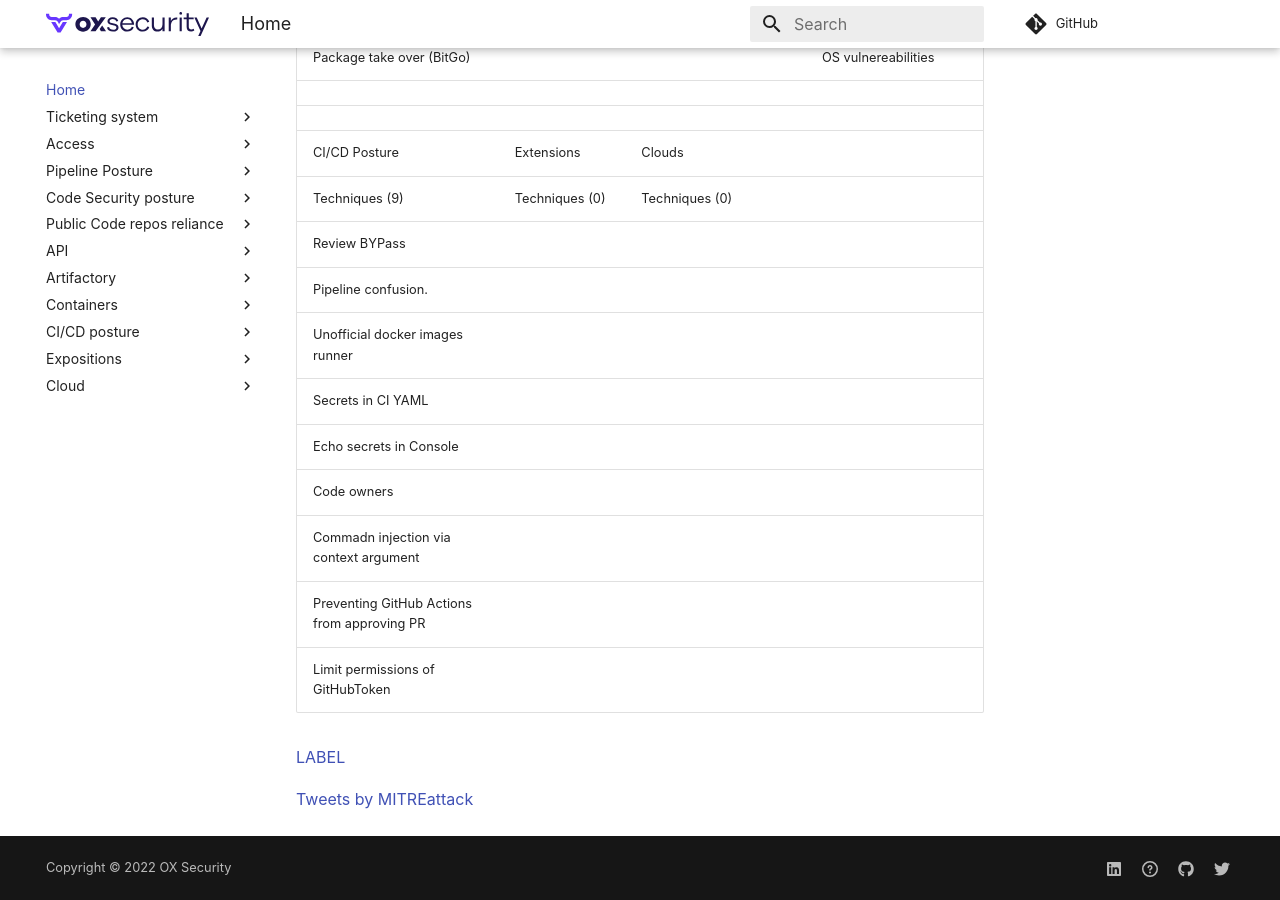
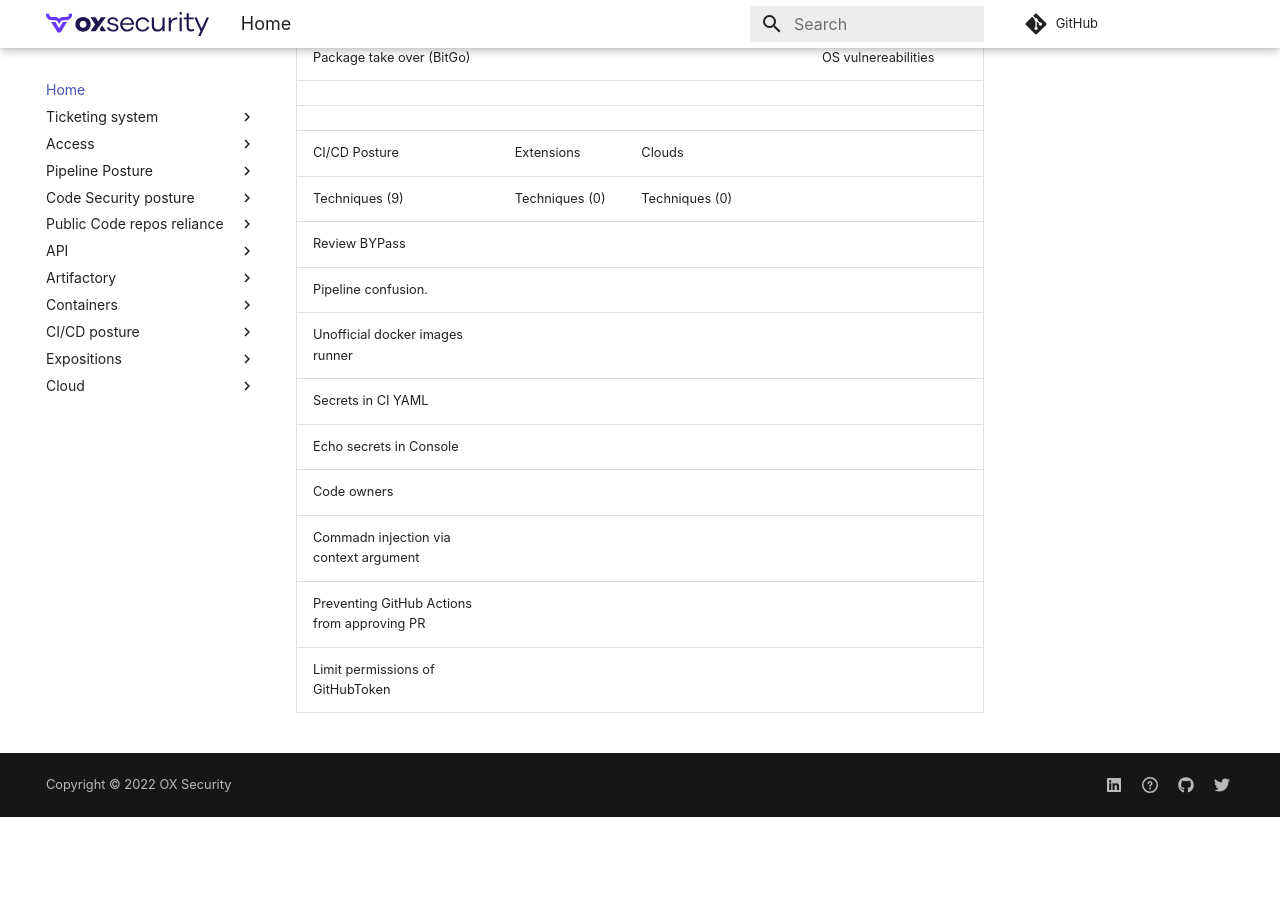
Before and after one commit to oxsecurity/oxsecurity.github.io, an MkDocs documentation site: the page built from docs/index.md, in a window 1280 px wide and 900 px high, scrolled down 1082 px. Built offline with MkDocs 1.6.1 and Material for MkDocs 9.7.7, drawn with Linux system fonts in a browser that asks for light colours; some web fonts are replaced; comment, search, counter and statistics services are not loaded; after the commit the page ends 1899 px from its top, so only the background shows below that.

Commit message:
fix index page

```diff
--- a/docs/index.md
+++ b/docs/index.md
@@ -5,10 +5,10 @@
 
 | Ticketing System Access                      | Access Techniques           | Pipeline Posture                     | Code Security posture          |
 | ---------------------------------------------| ----------------------------| -------------------------------------| -------------------------------|
-'Techniques (3)'                               | Techniques (1)              | Techniques (10)                      | Techniques (6)                 |
-'Password in the ticketing system'             | Missing 2FA                 | Admin/repo admin                     | Code security(Sast)            |
-'2FA'                                          |                             | inacive admins                       | Open source vulnerability(SCA) |
-'Wiki edit limited'                            |                             | No active admin                      | Keys & Crypto                  |
+|'Techniques (3)'                               | Techniques (1)              | Techniques (10)                      | Techniques (6)                 |
+|'Password in the ticketing system'             | Missing 2FA                 | Admin/repo admin                     | Code security(Sast)            |
+|'2FA'                                          |                             | inacive admins                       | Open source vulnerability(SCA) |
+|'Wiki edit limited'                            |                             | No active admin                      | Keys & Crypto                  |
 |                                              |                             | Inactive mainainers                  | Sanitization                   |
 | Category (Stage in the supply chane)         |                             | inactive colaborators                | Logical errors                 |
 | Line item cluster of attacks                 |                             | missing 2FA                          | DOS                            |
@@ -35,10 +35,3 @@
 | Commadn injection via context argument       |                             |                                      |                                |
 | Preventing GitHub Actions from approving PR  |                             |                                      |                                |
 | Limit permissions of GitHubToken             |                             |                                      |                                |
-
-
-[LABEL](page)
-<div class="twitter-card">
-  <a class="twitter-timeline" href="https://twitter.com/nvuillam?ref_src=twsrc%5Etfw" data-theme="light" data-height="388">Tweets by MITREattack</a>
-  <script async src="https://platform.twitter.com/widgets.js" charset="utf-8"></script>
-</div>
```
